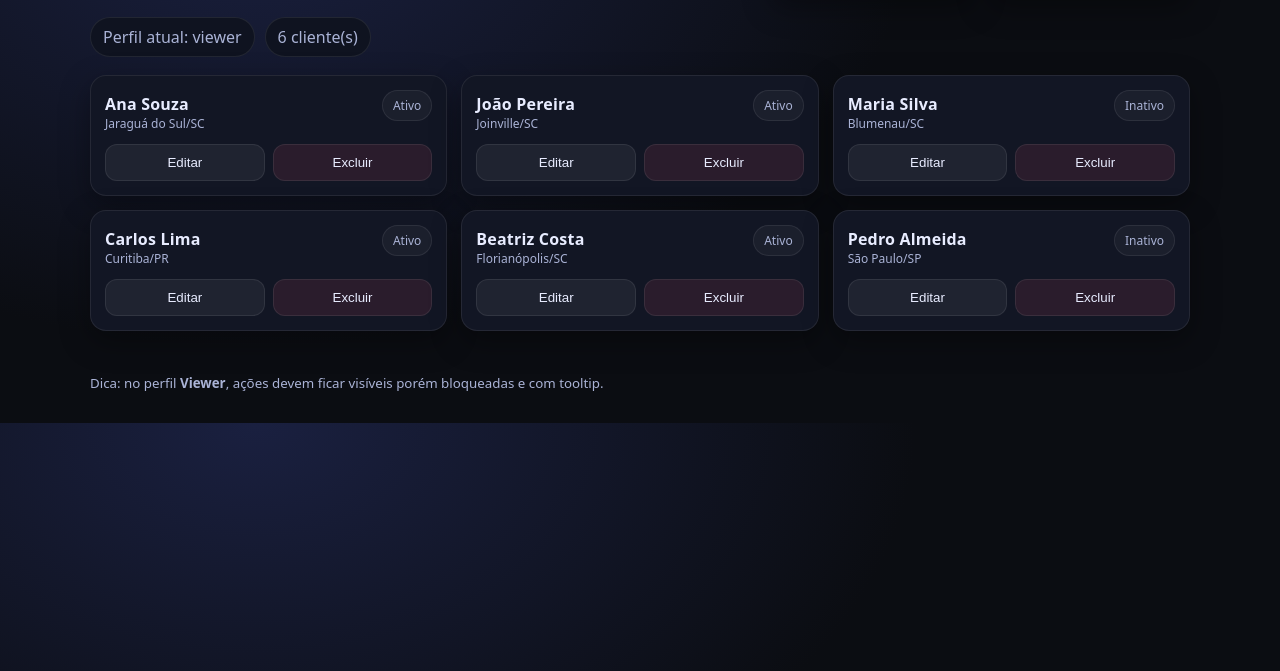
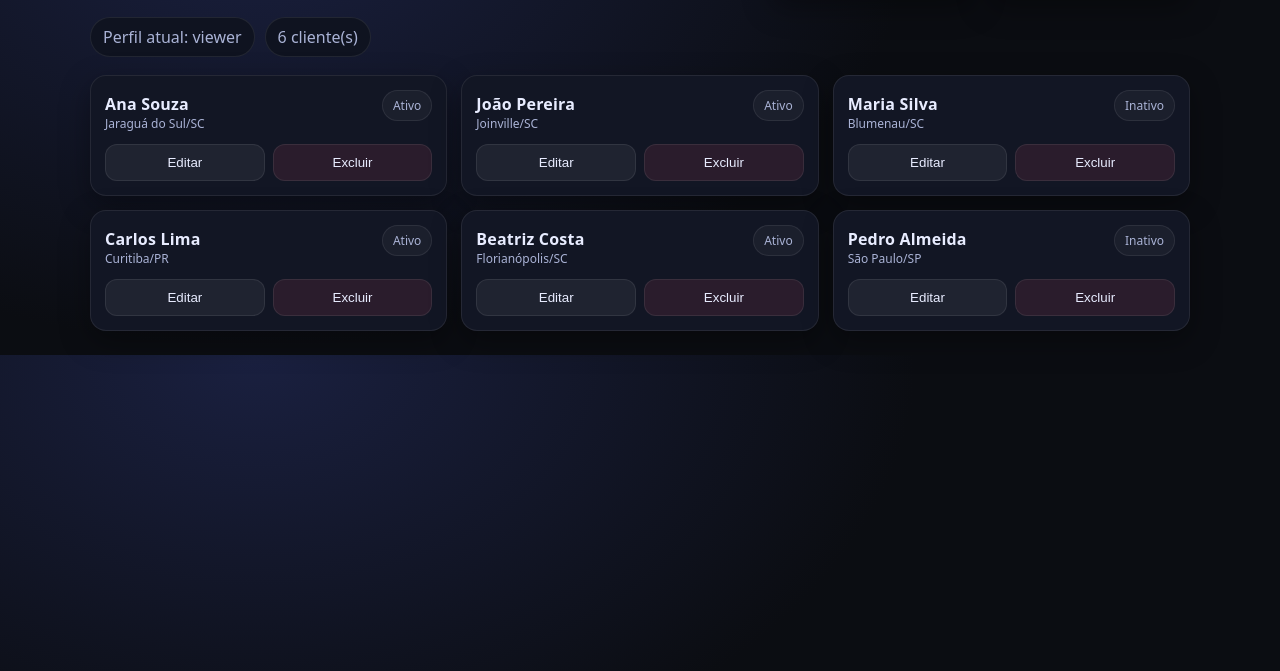
Before and after one commit to IzaacBaptista/workshop-construindo-devs-com-ia, a plain HTML site: page index.html in a window 1280 px wide. Shown: the part 93-764 px from the top of the page. Drawn offline with Linux system fonts and the light colour scheme.

Commit message:
remove tip

```diff
--- a/index.html
+++ b/index.html
@@ -40,12 +40,6 @@
       <section id="list" class="grid" aria-label="Lista de clientes"></section>
     </main>
 
-    <footer class="container footer">
-      <small>
-        Dica: no perfil <b>Viewer</b>, ações devem ficar visíveis porém bloqueadas e com tooltip.
-      </small>
-    </footer>
-
     <script src="./app.js"></script>
   </body>
 </html>
```
